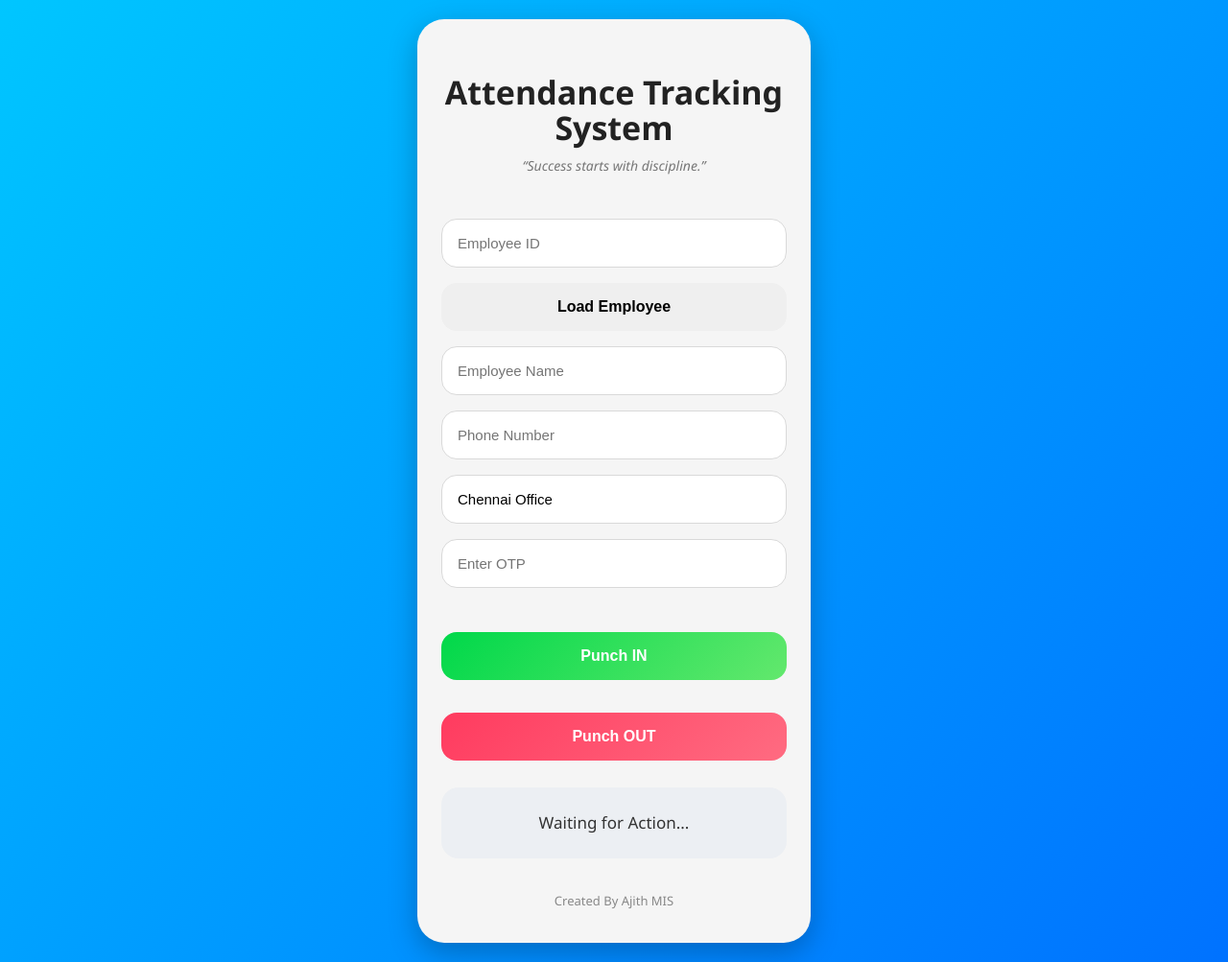
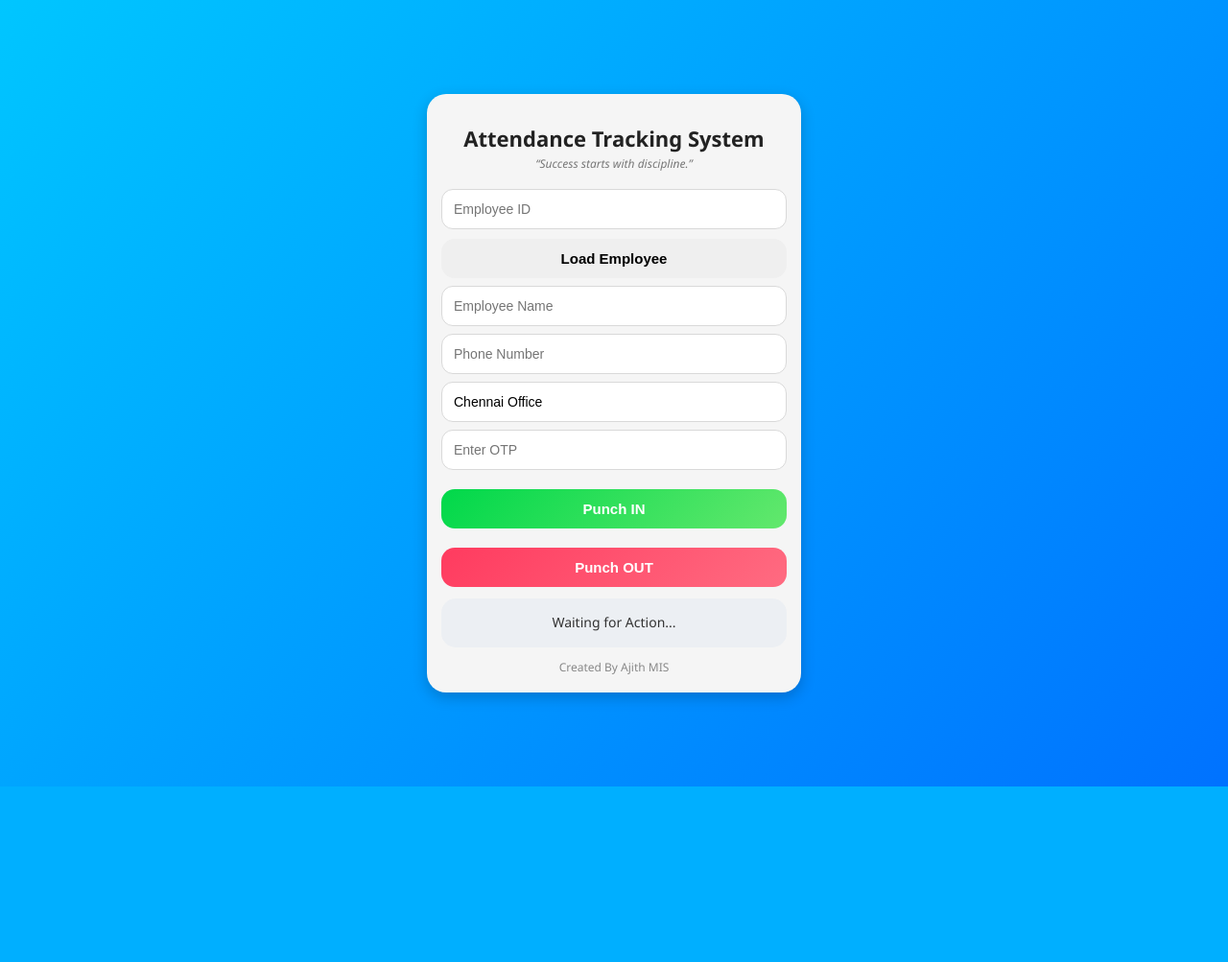
Before and after one commit to Payable2026/Attedence-Tracking, a Flask app: page / in a window 1280 px wide. Shown: the whole page at 96% size. After the commit the page ends 820 px from the top, so only its background shows below. Run offline with Flask 3, Linux system fonts and the light colour scheme.

Commit message:
UI compact fix and undefined issue resolved

```diff
--- a/static/style.css
+++ b/static/style.css
@@ -1,282 +1,147 @@
 body {
-
-
     margin: 0;
-
     padding: 0;
 
+    font-family: "Segoe UI", sans-serif;
 
-    font-family:
-
-        "Segoe UI",
-
-        sans-serif;
-
-
-    background:
-
-        linear-gradient(
-
-            135deg,
-
-            #00c6ff,
-
-            #0072ff
-
-        );
-
+    background: linear-gradient(135deg, #00c6ff, #0072ff);
 
     min-height: 100vh;
 
+    display: flex;
+    justify-content: center;
+    align-items: center;
+
+    padding: 10px;   /* 🔽 reduced */
+}
+
+.container {
+    width: 360px;
+    max-width: 100%;
+
+    background: #f5f5f5;
+
+    border-radius: 20px;   /* slight reduce */
+
+    padding: 18px 15px;    /* 🔽 reduced */
+
+    text-align: center;
+
+    box-shadow: 0 5px 15px rgba(0,0,0,0.2);
+}
+
+/* ✅ Title */
+h1 {
+    font-size: 22px;       /* 🔽 smaller */
+    color: #222;
+    margin-bottom: 5px;
+    font-weight: 600;
+    line-height: 1.2;
+}
+
+/* ✅ Quote */
+.quote {
+    color: #777;
+    font-style: italic;
+    margin-bottom: 10px;   /* 🔽 reduced */
+    font-size: 12px;
+}
+
+/* ✅ Inputs */
+input {
+    width: 100%;
+
+    padding: 12px;   /* 🔽 reduced */
+
+    margin-top: 8px; /* 🔽 reduced */
+
+    border-radius: 12px;
+
+    border: 1px solid #d9d9d9;
+
+    background: white;
+
+    font-size: 14px;
+
+    outline: none;
+
+    box-sizing: border-box;
+}
+
+/* ✅ Buttons */
+button {
+    width: 100%;
+
+    padding: 12px; /* 🔽 reduced */
+
+    border: none;
+
+    border-radius: 14px;
+
+    margin-top: 10px; /* 🔽 reduced */
+
+    font-size: 15px;
+
+    font-weight: bold;
+
+    cursor: pointer;
+
+    transition: 0.2s;
+}
+
+button:hover {
+    transform: scale(1.01); /* subtle */
+}
+
+/* ✅ Button group */
+.buttons {
+    margin-top: 10px; /* 🔽 reduced */
 
     display: flex;
 
-    justify-content: center;
+    flex-direction: column;
 
-    align-items: center;
-
-
-    padding: 20px;
-
+    gap: 10px; /* 🔽 reduced */
 }
 
-
-.container {
-
-
-    width: 360px;
-
-    max-width: 100%;
-
-
-    background: #f5f5f5;
-
-
-    border-radius: 28px;
-
-
-    padding: 35px 25px;
-
-
-    text-align: center;
-
-
-    box-shadow:
-
-        0 10px 30px rgba(0,0,0,0.25);
-
+/* ✅ Punch IN */
+.in-btn {
+    background: linear-gradient(135deg, #00d84a, #63e86d);
+    color: white;
 }
 
-
-h1 {
-
-
-    font-size: 34px;
-
-
-    color: #222;
-
-
-    margin-bottom: 10px;
-
-
-    font-weight: 700;
-
-
-    line-height: 1.1;
-
+/* ✅ Punch OUT */
+.out-btn {
+    background: linear-gradient(135deg, #ff3b5f, #ff6b81);
+    color: white;
 }
 
+/* ✅ RESULT BOX */
+#result {
+    margin-top: 12px;   /* 🔽 reduced */
 
-.quote {
+    padding: 14px;      /* 🔽 reduced */
 
-
-    color: #777;
-
-
-    font-style: italic;
-
-
-    margin-bottom: 30px;
-
-
-    font-size: 14px;
-
-}
-
-
-input {
-
-
-    width: 100%;
-
-
-    padding: 16px;
-
-
-    margin-top: 16px;
-
-
-    border-radius: 16px;
-
-
-    border: 1px solid #d9d9d9;
-
-
-    background: white;
-
-
-    font-size: 15px;
-
-
-    outline: none;
-
-
-    box-sizing: border-box;
-
-}
-
-
-button {
-
-
-    width: 100%;
-
-
-    padding: 16px;
-
-
-    border: none;
-
-
-    border-radius: 16px;
-
-
-    margin-top: 16px;
-
-
-    font-size: 16px;
-
-
-    font-weight: bold;
-
-
-    cursor: pointer;
-
-
-    transition: 0.3s;
-
-}
-
-
-button:hover {
-
-
-    transform: scale(1.02);
-
-}
-
-
-.buttons {
-
-
-    margin-top: 30px;
-
-
-    display: flex;
-
-
-    flex-direction: column;
-
-
-    gap: 18px;
-
-}
-
-
-.in-btn {
-
-
-    background:
-
-        linear-gradient(
-
-            135deg,
-
-            #00d84a,
-
-            #63e86d
-
-        );
-
-
-    color: white;
-
-}
-
-
-.out-btn {
-
-
-    background:
-
-        linear-gradient(
-
-            135deg,
-
-            #ff3b5f,
-
-            #ff6b81
-
-        );
-
-
-    color: white;
-
-}
-
-
-#result {
-
-
-    margin-top: 28px;
-
-
-    padding: 22px;
-
-
-    border-radius: 18px;
-
+    border-radius: 15px;
 
     background: #eceff3;
 
-
     color: #333;
 
+    font-size: 14px;   /* 🔽 reduced */
 
-    font-size: 17px;
-
-
-    line-height: 1.8;
-
+    line-height: 1.6;
 
     font-weight: 500;
 
-
     text-align: center;
-
 }
 
-
+/* ✅ Footer */
 .footer {
-
-
-    margin-top: 35px;
-
+    margin-top: 12px;  /* 🔽 reduced */
 
     color: #888;
 
-
-    font-size: 13px;
-
+    font-size: 12px;
 }
```
